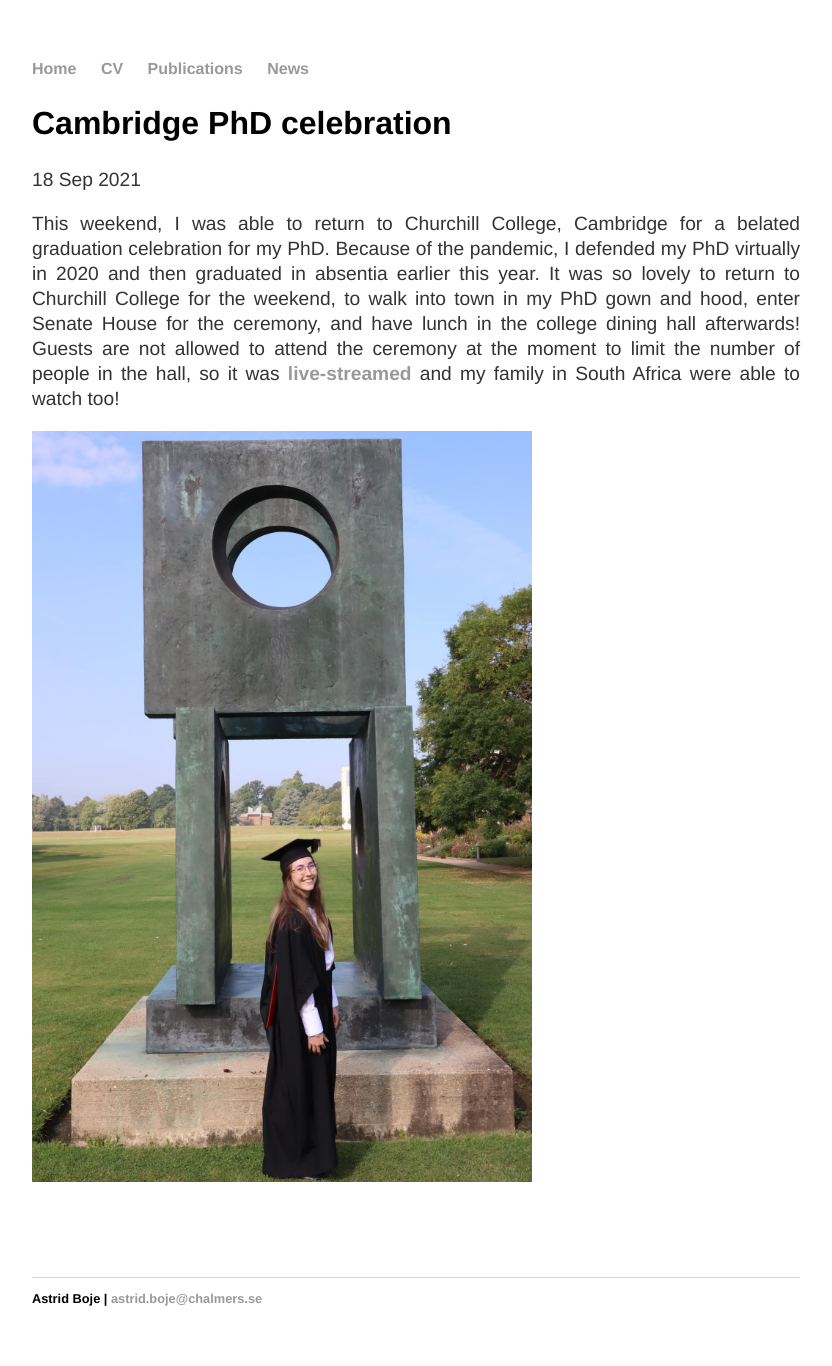
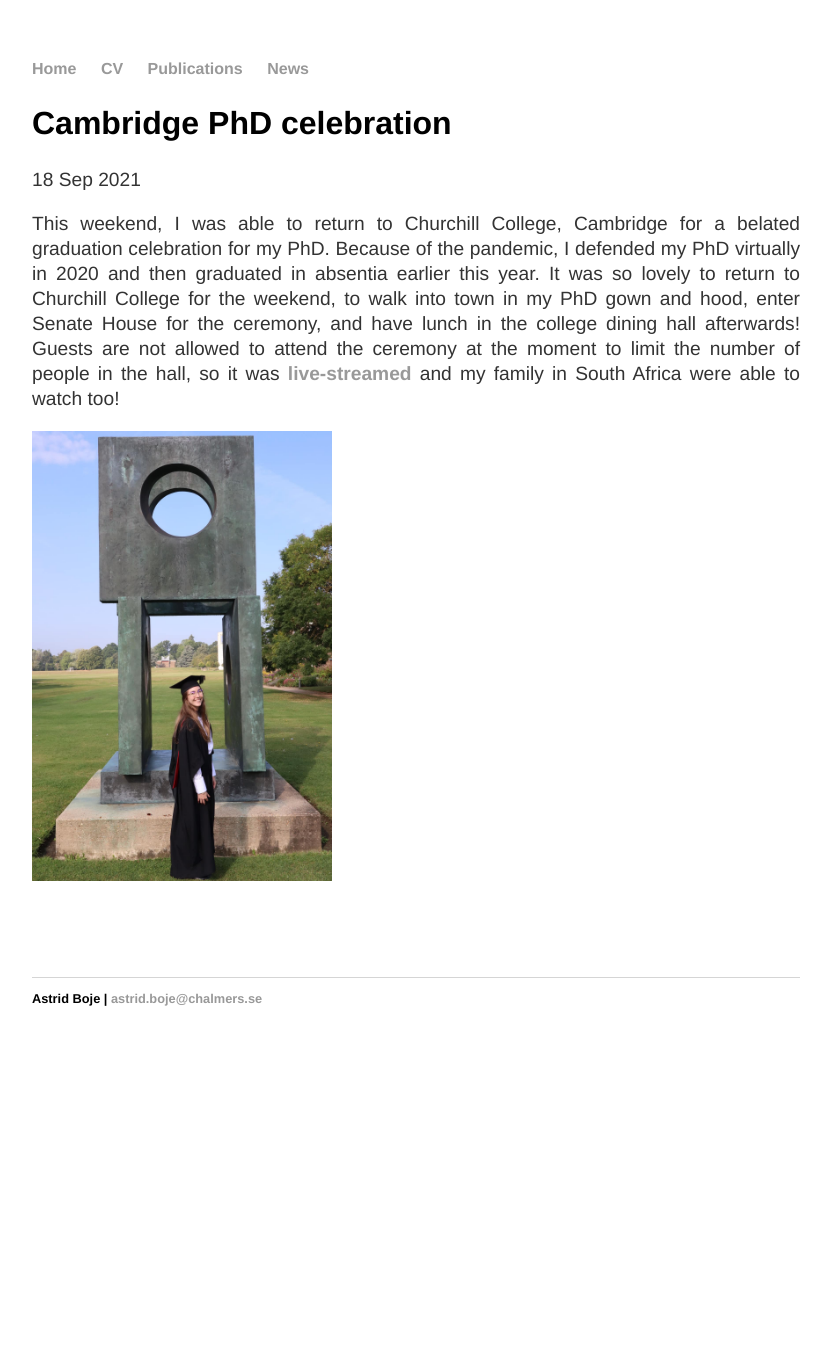
Before and after one commit to aab64/aab64.github.io, a Jekyll site: the page built from _posts/2021-09-18-PhD-celebration.md, in a window 1280 px wide. Shown: the whole page, without its empty margins (224-1056 px from the left). Built offline with Jekyll 4.4.1, drawn with Linux system fonts in a browser that asks for light colours; after the commit the page ends 1066 px from its top, so only the background shows below that.

Commit message:
Reduced photo width

```diff
--- a/_posts/2021-09-18-PhD-celebration.md
+++ b/_posts/2021-09-18-PhD-celebration.md
@@ -14,7 +14,7 @@ date: 2021-09-18
   my family in South Africa were able to watch too!
 </p>
 
-<img src="/images/grad1.jpg" width="500"/>
+<img src="/images/grad1.jpg" width="300"/>
 
 <p>
   <br/>
```
